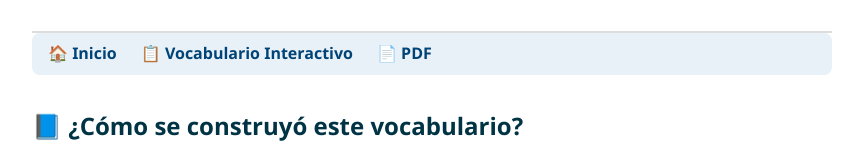
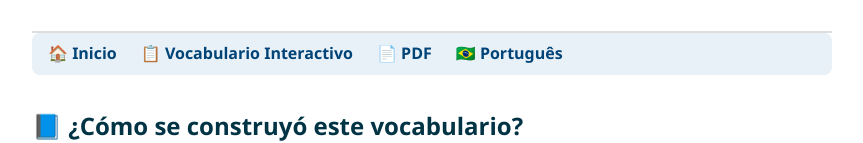
Before and after one commit to Apmaranca/vocabulario-es-pt, a plain HTML site: page index_es.html in a window 1280 px wide. Shown: the part 153-296 px from the top of the page, without its empty margins (208-1071 px from the left). Drawn offline with Linux system fonts and the light colour scheme.

Commit message:
Update index_es.html

```diff
--- a/index_es.html
+++ b/index_es.html
@@ -18,6 +18,7 @@
         <li><a href="index_es.html">🏠 Inicio</a></li>
         <li><a href="vocabulario_es_pt_interativo.html">📋 Vocabulario Interactivo</a></li>
         <li><a href="vocabulario_es_pt.pdf">📄 PDF</a></li>
+        <li><a href="index.html">🇧🇷 Português</a></li>
       </ul>
     </nav>
 
```
